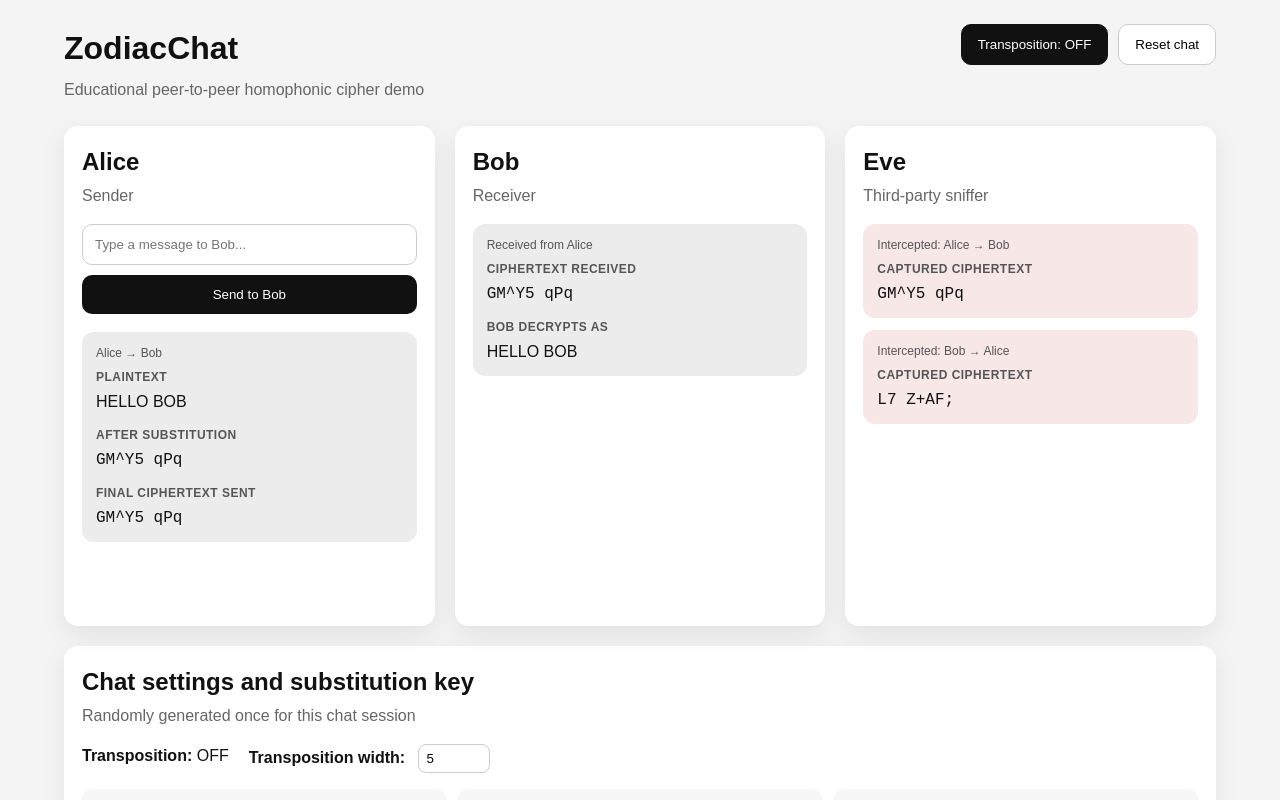
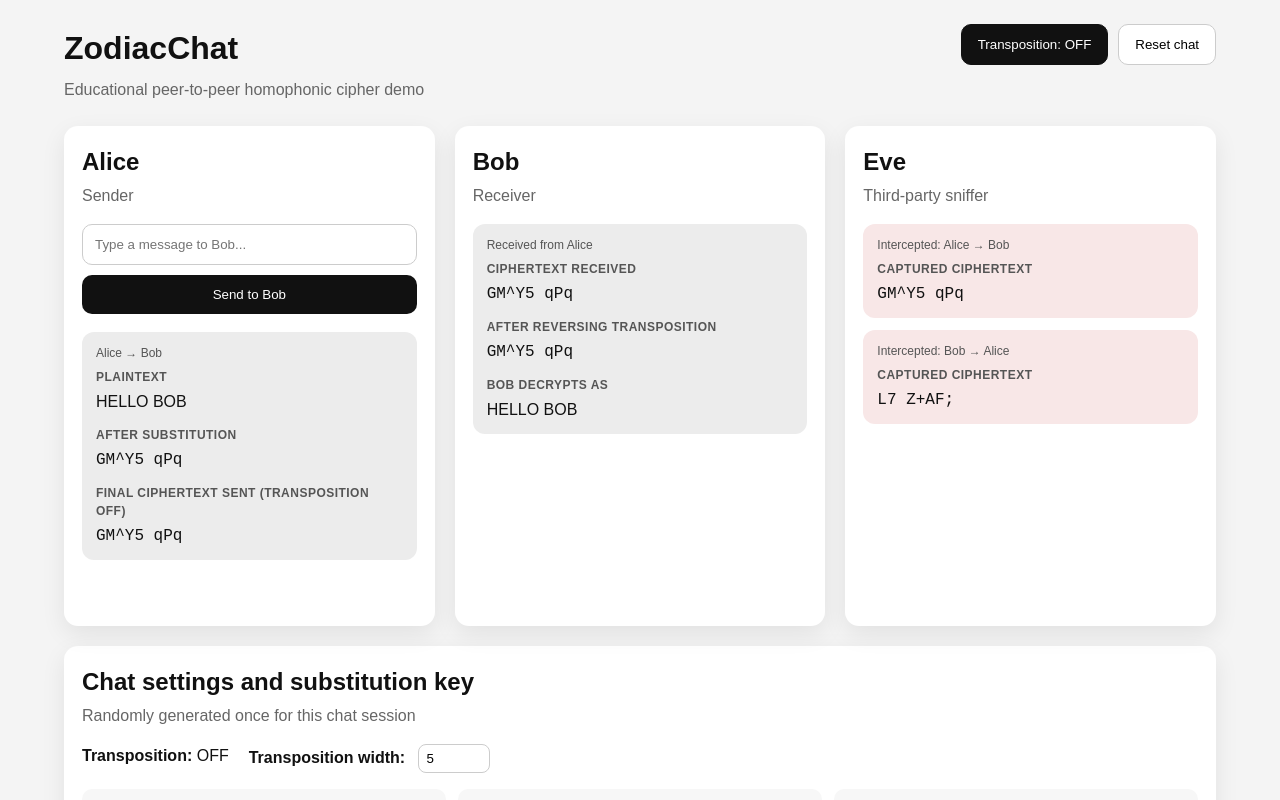
Before and after one commit to teyter/ZodiacChat, a React (Vite) app: page / in a window 1280 px wide. Shown: the top 800 px of the page. Built offline with nearby package versions, Linux system fonts and the light colour scheme.

Commit message:
add: wire transposition into the message

```diff
--- a/src/App.jsx
+++ b/src/App.jsx
@@ -185,24 +185,65 @@ function reverseTransposeText(text, width) {
   return result
 }
 
+function applyTranspositionIfEnabled(text, transpositionEnabled, transpositionWidth) {
+  if (!transpositionEnabled) return text
+  return transposeText(text, transpositionWidth)
+}
+
+function reverseTranspositionIfEnabled(text, transpositionEnabled, transpositionWidth) {
+  if (!transpositionEnabled) return text
+  return reverseTransposeText(text, transpositionWidth)
+}
+
+function createEncryptedMessage({
+  id,
+  from,
+  to,
+  plaintext,
+  substitutionKey,
+  cyclePointers,
+  transpositionEnabled,
+  transpositionWidth,
+}) {
+  const { ciphertext: substitutionCiphertext, updatedPointers } =
+    encryptWithHomophonicSubstitution(plaintext, substitutionKey, cyclePointers)
+
+  const finalCiphertext = applyTranspositionIfEnabled(
+    substitutionCiphertext,
+    transpositionEnabled,
+    transpositionWidth
+  )
+
+  return {
+    message: {
+      id,
+      from,
+      to,
+      plaintext: plaintext.toUpperCase(),
+      substitutionCiphertext,
+      finalCiphertext,
+      transpositionEnabled,
+      transpositionWidth,
+    },
+    updatedPointers,
+  }
+}
+
 function buildInitialState() {
   const substitutionKey = generateSubstitutionKey()
   let cyclePointers = generateCyclePointers(substitutionKey)
 
   const messages = INITIAL_PLAINTEXT_MESSAGES.map((message) => {
-    const { ciphertext, updatedPointers } = encryptWithHomophonicSubstitution(
-      message.plaintext,
+    const { message: encryptedMessage, updatedPointers } = createEncryptedMessage({
+      ...message,
       substitutionKey,
-      cyclePointers
-    )
+      cyclePointers,
+      transpositionEnabled: false,
+      transpositionWidth: 5,
+    })
 
     cyclePointers = updatedPointers
-
-    return {
-      ...message,
-      substitutionCiphertext: ciphertext,
-      finalCiphertext: ciphertext,
-    }
+    return encryptedMessage
   })
 
   return {
@@ -231,6 +272,9 @@ export default function App() {
             message.substitutionCiphertext ??
             message.ciphertext ??
             '',
+          transpositionEnabled: message.transpositionEnabled ?? false,
+          transpositionWidth:
+            message.transpositionWidth ?? parsedState.transpositionWidth ?? 5,
         }))
 
         return {
@@ -272,20 +316,16 @@ export default function App() {
     const trimmed = draft.trim()
     if (!trimmed) return
 
-    const { ciphertext, updatedPointers } = encryptWithHomophonicSubstitution(
-      trimmed,
-      appState.substitutionKey,
-      appState.cyclePointers
-    )
-
-    const newMessage = {
+    const { message: newMessage, updatedPointers } = createEncryptedMessage({
       id: Date.now(),
       from: 'Alice',
       to: 'Bob',
-      plaintext: trimmed.toUpperCase(),
-      substitutionCiphertext: ciphertext,
-      finalCiphertext: ciphertext,
-    }
+      plaintext: trimmed,
+      substitutionKey: appState.substitutionKey,
+      cyclePointers: appState.cyclePointers,
+      transpositionEnabled: appState.transpositionEnabled,
+      transpositionWidth: appState.transpositionWidth,
+    })
 
     setAppState((prev) => ({
       ...prev,
@@ -369,7 +409,12 @@ export default function App() {
                   <div className="label spaced">After substitution</div>
                   <div className="ciphertext">{msg.substitutionCiphertext}</div>
 
-                  <div className="label spaced">Final ciphertext sent</div>
+                  <div className="label spaced">
+                    Final ciphertext sent
+                    {msg.transpositionEnabled
+                      ? ` (transposition ON, width ${msg.transpositionWidth})`
+                      : ' (transposition OFF)'}
+                  </div>
                   <div className="ciphertext">{msg.finalCiphertext}</div>
                 </div>
               ))}
@@ -383,17 +428,35 @@ export default function App() {
           <div className="message-list">
             {appState.messages
               .filter((msg) => msg.to === 'Bob')
-              .map((msg) => (
+              .map((msg) => {
+                const substitutionRecovered = reverseTranspositionIfEnabled(
+                  msg.finalCiphertext,
+                  msg.transpositionEnabled,
+                  msg.transpositionWidth
+                )
+
+                const decryptedPlaintext = decryptCiphertext(
+                  substitutionRecovered,
+                  reverseKeyMap
+                )
+
+                return (
                   <div key={msg.id} className="message-card">
                     <div className="message-meta">Received from {msg.from}</div>
 
                     <div className="label">Ciphertext received</div>
                     <div className="ciphertext">{msg.finalCiphertext}</div>
 
+                    <div className="label spaced">
+                      After reversing transposition
+                    </div>
+                    <div className="ciphertext">{substitutionRecovered}</div>
+
                     <div className="label spaced">Bob decrypts as</div>
-                  <div>{decryptCiphertext(msg.finalCiphertext, reverseKeyMap)}</div>
+                    <div>{decryptedPlaintext}</div>
                   </div>
-              ))}
+                )
+              })}
           </div>
         </section>
 
```
Lines whose indentation alone changed are shown as unchanged.
